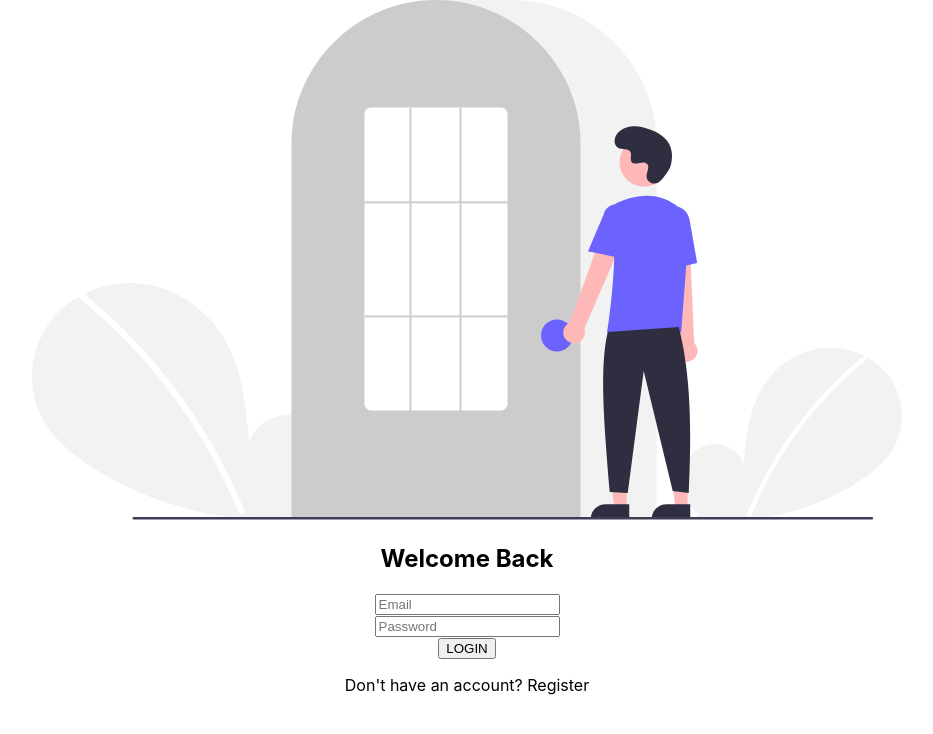
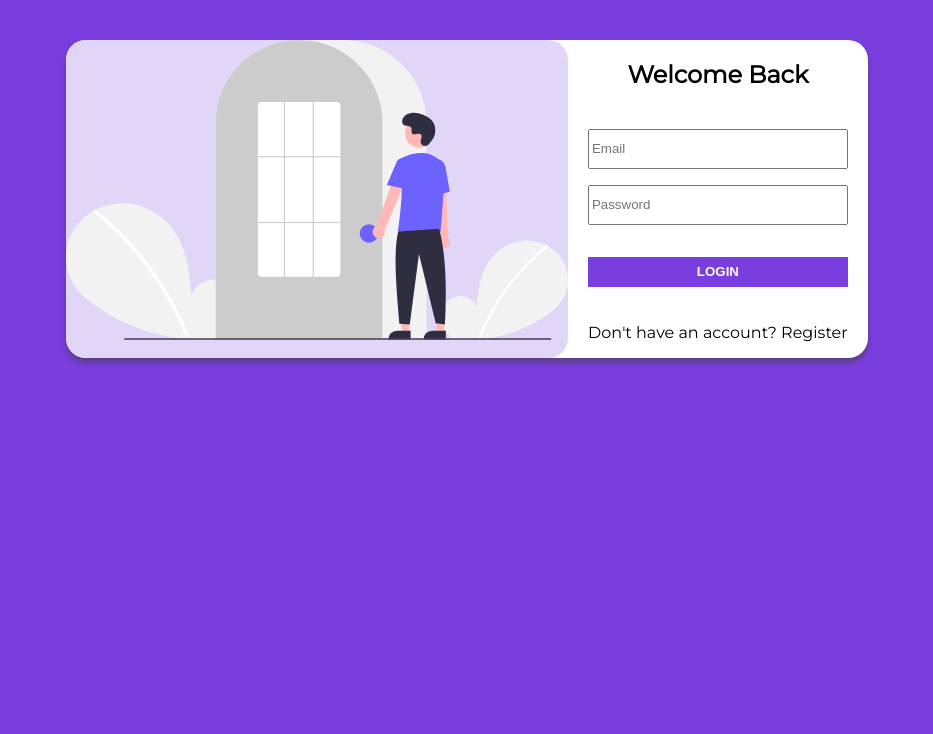
Before and after one commit to Nhatgoodkid/nodejs-chat-application, a React (Create React App) app in the folder frontend-mini-webchat/: page /auth/login in a window 1280 px wide. Shown: the top 734 px of the page, without its empty margins (173-1106 px from the left). Built offline with nearby package versions, Linux system fonts and the light colour scheme.

Commit message:
Stylish login component and installing scss parser

```diff
--- a/frontend-mini-webchat/package.json
+++ b/frontend-mini-webchat/package.json
@@ -35,5 +35,8 @@
       "last 1 firefox version",
       "last 1 safari version"
     ]
+  },
+  "devDependencies": {
+    "sass": "^1.60.0"
   }
 }
--- a/frontend-mini-webchat/src/App.css
+++ /dev/null
@@ -1,3 +0,0 @@
-.App {
-  text-align: center;
-}
--- a/frontend-mini-webchat/src/App.js
+++ b/frontend-mini-webchat/src/App.js
@@ -4,7 +4,7 @@ import Register from './components/Auth/Register';
 import Chat from './components/Chat/Chat';
 
 import { BrowserRouter as Router, Route, Switch } from 'react-router-dom'
-import './App.css';
+import './App.scss';
 
 function App() {
   return (
--- /dev/null
+++ b/frontend-mini-webchat/src/App.scss
@@ -0,0 +1,28 @@
+@import url('https://fonts.googleapis.com/css2?family=Montserrat&display=swap');
+
+
+body{
+  font-family: 'Montserrat', sans-serif;
+}
+
+.App {
+  text-align: center;
+}
+
+.card-shadow{
+  -webkit-box-shadow: 0px 5px 5px 0px rgba(64, 64, 64, 0.5);
+  -moz-box-shadow: 0px 5px 5px 0px rgba(64, 64, 64, 0.5);
+  box-shadow: 0px 5px 5px 0px rgba(64, 64, 64, 0.5);
+}
+
+.m-0{
+  margin: 0;
+}
+
+.mb-1{
+  margin-bottom: 1rem;
+}
+
+.mb-2{
+  margin-bottom: 2rem;
+}
--- /dev/null
+++ b/frontend-mini-webchat/src/assets/scss/_variable.scss
@@ -0,0 +1,2 @@
+$bg-main: #793EDD;
+$bg-light: #E2D6F8;
--- /dev/null
+++ b/frontend-mini-webchat/src/components/Auth/Auth.scss
@@ -0,0 +1,60 @@
+@import '../../assets/scss/variable';
+
+#auth-container{
+    min-height: 100vh;
+    background-color: $bg-main;
+
+    #auth-card{
+        display: flex;
+        justify-content: center;
+
+        &>div{
+            display: flex;
+            flex-direction: row;
+            min-width: 500px;
+            margin-top: 2.5rem;
+            background-color: white;
+            border-radius: 20px;
+
+            #image-section{
+                background-color: $bg-light;
+                border-radius: 20px;
+
+                img{
+                    max-height: 300px;
+                    min-width: 100%;
+                }
+            }
+
+            #form-section{
+                min-width: 300px;
+
+                h2{
+                    text-align: center;
+                }
+
+                form{
+                    padding: 20px;
+
+                    .input-field{
+                        input{
+                            height: 40px;
+                            width: 100%;
+                            box-sizing: border-box;
+                        }
+                    }
+
+                    button{
+                        width: 100%;
+                        height: 30px;
+                        background-color: $bg-main;
+                        border: none;
+                        color: white;
+                        cursor: pointer;
+                        font-weight: 600;
+                    }
+                }
+            }
+        }
+    }
+}
--- a/frontend-mini-webchat/src/components/Auth/Login.js
+++ b/frontend-mini-webchat/src/components/Auth/Login.js
@@ -1,10 +1,11 @@
 import React from 'react'
 import loginImage from '../../assets/images/login.svg'
+import './Auth.scss'
 const Login = () => {
     return(
         <div id='auth-container'>
             <div id='auth-card'>
-                <div>
+                <div className='card-shadow'>
                     <div id='image-section'>
                         <img src={loginImage} alt='Login'/>
                     </div>
@@ -13,11 +14,11 @@ const Login = () => {
                         <h2>Welcome Back</h2>
 
                         <form>
-                            <div className='input-field'>
+                            <div className='input-field mb-1'>
                                 <input placeholder='Email'/>
                             </div>
 
-                            <div className='input-field'>
+                            <div className='input-field mb-2'>
                                 <input placeholder='Password'/>
                             </div>
 
```
Also changed, not shown: 1 other file (tests, documents, lock files or other folders).
